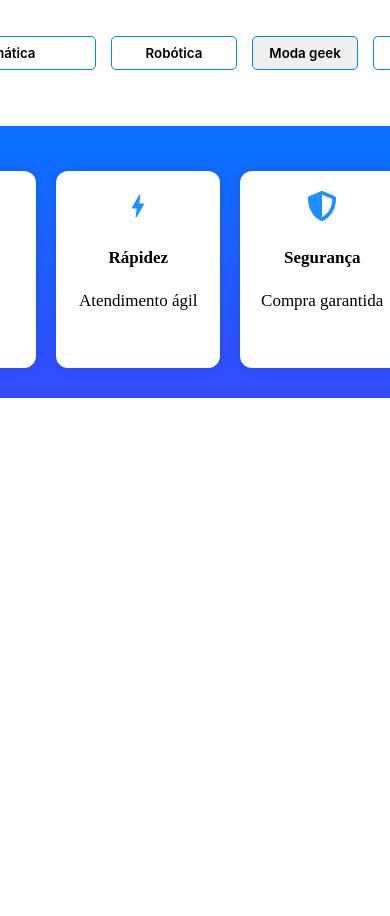
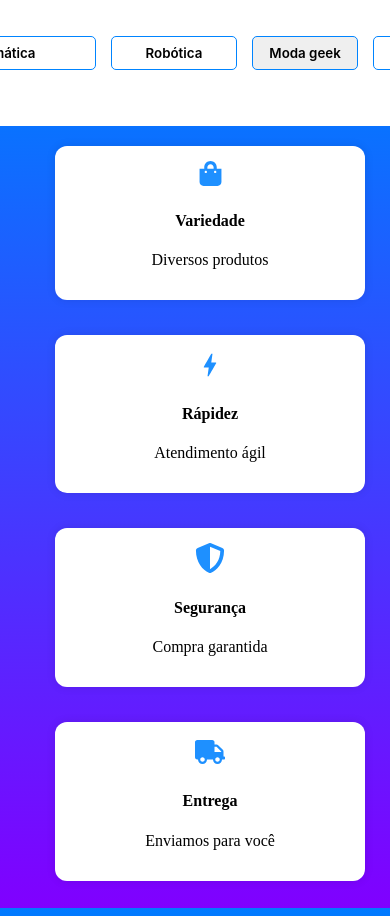
Before and after one commit to Vtoorzx/BandTechStore, a React (Vite) app: page / in a window 390 px wide. Shown: the part 780-1696 px from the top of the page. Before the commit the page ends 1178 px from the top, so only its background shows below. Built offline with nearby package versions, Linux system fonts and the light colour scheme.

Commit message:
cards responsivos

```diff
--- a/src/Components/cardsHome.css
+++ b/src/Components/cardsHome.css
@@ -1,14 +1,22 @@
+/* ========================================= */
+/* 1. ESTILOS BASE (DESKTOP E GRANDE) */
+/* ========================================= */
+
 .footerCards {
     display: flex;
     justify-content: space-between;
     gap: 20px;
     padding: 20px;
     width: 100%;
+    max-width: 300px; /* Limite a largura total em telas grandes */
+    margin: 20px auto; /* Centraliza o contêiner em telas grandes */
     box-sizing: border-box;
 }
 
+/* Aplica Flexbox para quebra de linha em telas menores */
+/* Por padrão, os cards ficam lado a lado */
 .footerCards > div {
-  flex: 1;
+    flex: 1; /* Faz com que todos os 4 cards ocupem espaço igual */
     background-color: white;
     color: black;
     padding: 20px;
@@ -17,89 +25,62 @@
     box-shadow: 0 0 10px rgba(0, 0, 0, 0.1);
 }
 
-.divCards1, .divCards2, .divCards3 , .divCards4{
-    transition: transform 0.3 ease, box-shadow 0.3 ease;
+.divCards1, .divCards2, .divCards3, .divCards4 {
+    /* Corrigida a sintaxe da transição (faltava 's') */
+    transition: transform 0.3s ease, box-shadow 0.3s ease;
     cursor: pointer;
 }
 
 .divCards1:hover,
 .divCards2:hover,
 .divCards3:hover,
-.divCards4:hover{
+.divCards4:hover {
     transform: translateY(-5px) scale(1.03);
     box-shadow: 0 8px 20px rgba(0, 0, 0, 0.15);
 }
 
-@media (max-width: 1024px) {
+/* ========================================= */
+/* 2. MOBILE-FIRST E BREAKPOINTS */
+/* ========================================= */
+
+/* --- Mobile (DEFAULT: até 767px) --- */
+
+/* Força os cards a quebrar a linha e a se centralizar */
 .footerCards {
+    /* Permite a quebra de linha para a responsividade */
+    flex-wrap: wrap;
+    /* Remove margens fixas e usa a largura total */
+    padding: 10px;
+    margin: 10px auto;
+}
 
-    max-width: 75%;
-    padding: 70px;
-    margin-left: 18%;
-    margin-top: -3%;
+.footerCards > div {
+    /* Define 2 cards por linha (49% + gap) */
+    flex: 0 0 calc(50% - 15px); /* Subtrai metade do gap para 2 colunas */
+    min-width: 150px; /* Garante que não fiquem muito pequenos */
+    margin-bottom: 15px; /* Adiciona espaço vertical entre as linhas */
+}
 
+/* --- Tablet (768px e acima) --- */
+@media (min-width: 768px) {
+    .footerCards {
+        flex-wrap: nowrap; /* Mantém os 4 cards na mesma linha */
+        justify-content: space-between;
+        max-width: 90%;
+        padding: 20px;
     }
-}
-@media (max-width: 768px) {
-  .footerCards {
-    max-width: 55%;
-    padding: 30px;
-    margin-left: 25%;
-    display:flex;
-    flex-wrap: wrap;
-    margin-top: 1%;
-
+    .footerCards > div {
+        /* Restaura o comportamento flex: 1 de desktop */
+        flex: 1;
+        min-width: unset;
     }
 }
 
-@media(max-width: 576px){
-    .footerCards{
-    max-width: 55%;
-    padding: 30px;
-    margin-left: 25%;
-    display:flex;
-    flex-wrap: wrap;
-    margin-top: 1%;
-
+/* --- Celular Pequeno (Até 480px) --- */
+@media (max-width: 480px) {
+    .footerCards > div {
+        /* Força 1 card por linha em telas muito pequenas */
+        flex: 0 0 100%;
+        padding: 15px;
     }
 }
-
-@media(max-width: 480px){
-    .footerCards{
-        display:flex;
-        flex-wrap: wrap;
-        margin-left: 25%;
-    }
-}
-@media(max-width: 480px){
-    .divCards1 {
-        flex-basis: 49%;
-        flex-grow: 1;
-        flex-shrink: 1;
-        font-size: 17px;
-    }
-}
-@media(max-width: 480px){
-    .divCards2 {
-        flex-basis: 49%;
-        flex-grow: 1;
-        flex-shrink: 1;
-        font-size: 17px;
-    }
-}
-@media(max-width: 480px){
-    .divCards3 {
-        flex-basis: 49%;
-        flex-grow: 1;
-        flex-shrink: 1;
-        font-size: 17px;
-    }
-}
-@media(max-width: 480px){
-    .divCards4 {
-        flex-basis: 49%;
-        flex-grow: 1;
-        flex-shrink: 1;
-        font-size: 17px;
-    }
-}
```
Lines whose indentation alone changed are shown as unchanged.
